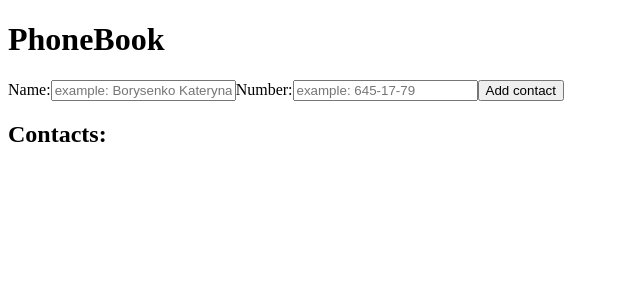
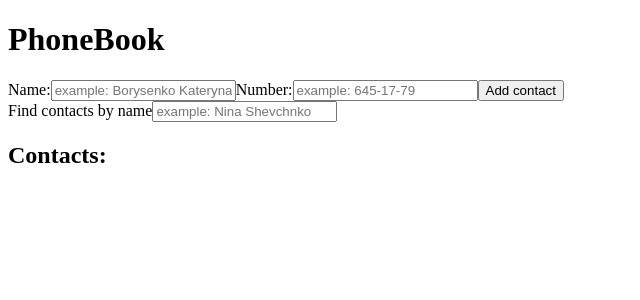
Before and after one commit to Kateryna-Borysenko/goit-react-hw-02-phonebook, a React (Create React App) app: page / in a window 1280 px wide. Shown: the top 300 px of the page, without its empty margins (0-640 px from the left). Built offline with nearby package versions, Linux system fonts and the light colour scheme.

Commit message:
Added filter by name

```diff
--- a/src/components/App/App.jsx
+++ b/src/components/App/App.jsx
@@ -1,11 +1,13 @@
 import { Component } from 'react';
 import ContactForm from './ContactForm/ContactForm';
+import ContactList from './ContactList/ContactList';
+import Filter from './Filter/Filter';
 import s from './App.module.css';
-import ContactList from './ContactList/ContactList';
 
 class App extends Component {
   state = {
     contacts: [],
+    filter: '',
   };
 
   onSubmit = newContact => {
@@ -20,8 +22,16 @@ class App extends Component {
     this.setState({ filter: e.target.value });
   };
 
+  //поиск совпадений
+  onFilterChange = () => {
+    const value = this.state.filter;
+    return this.state.contacts.filter(elem =>
+      elem.name.toLowerCase().includes(value.toLowerCase()),
+    );
+  };
+
   render() {
-    const { contacts } = this.state;
+    const { contacts, filter } = this.state;
 
     return (
       <div>
@@ -29,8 +39,9 @@ class App extends Component {
         <div className={s.wrap}>
           <ContactForm onSubmit={this.onSubmit} contacts={contacts} />
         </div>
+        <Filter value={filter} onChange={this.onChangeInput} />
         <h2 className={s.subtitle}>Contacts:</h2>
-        <ContactList contacts={this.state.contacts} />
+        <ContactList contacts={this.onFilterChange()} />
       </div>
     );
   }
--- a/src/components/App/ContactForm/ContactForm.jsx
+++ b/src/components/App/ContactForm/ContactForm.jsx
@@ -1,7 +1,6 @@
 import React, { Component } from 'react';
 import s from './ContactForm.module.css';
 import { nanoid } from 'nanoid';
-import { number } from 'prop-types';
 
 class ContactForm extends Component {
   state = {
--- /dev/null
+++ b/src/components/App/Filter/Filter.jsx
@@ -0,0 +1,27 @@
+import s from './Filter.module.css';
+// import PropTypes from 'prop-types';
+
+const Filter = ({ value, onChange }) => {
+  return (
+    <div>
+      <label className={s.label}>
+        <span className={s.title}>Find contacts by name</span>
+        <input
+          type="text"
+          name="filter"
+          value={value}
+          onChange={onChange}
+          placeholder="example: Nina Shevchnko"
+        />
+      </label>
+    </div>
+  );
+};
+
+// Filter.propTypes = {
+//   value: PropTypes.string.isRequired,
+//   label: PropTypes.string,
+//   onFilterChange: PropTypes.func.isRequired,
+// };
+
+export default Filter;
```
Also changed, not shown: src/components/App/Filter/Filter.module.css (added).
